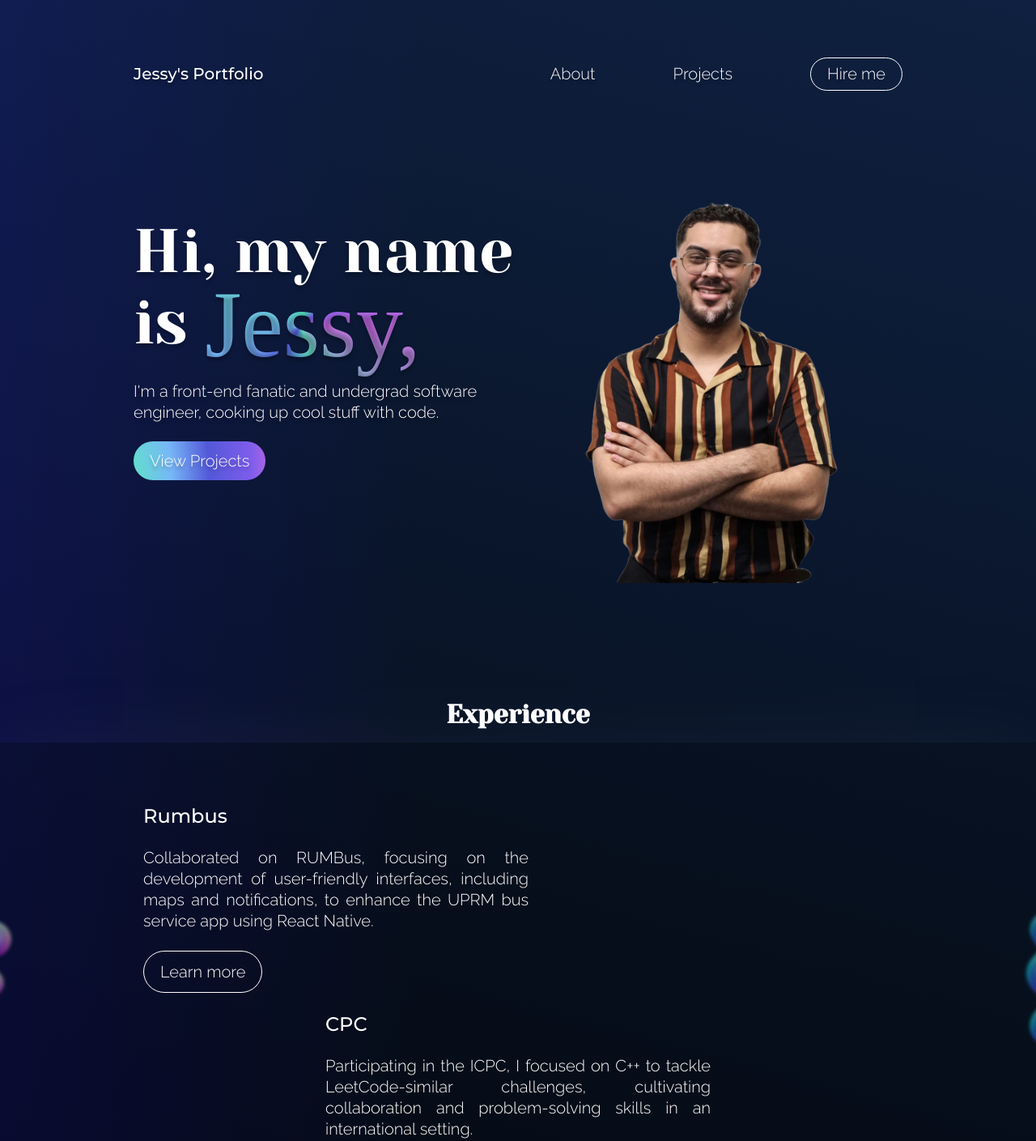
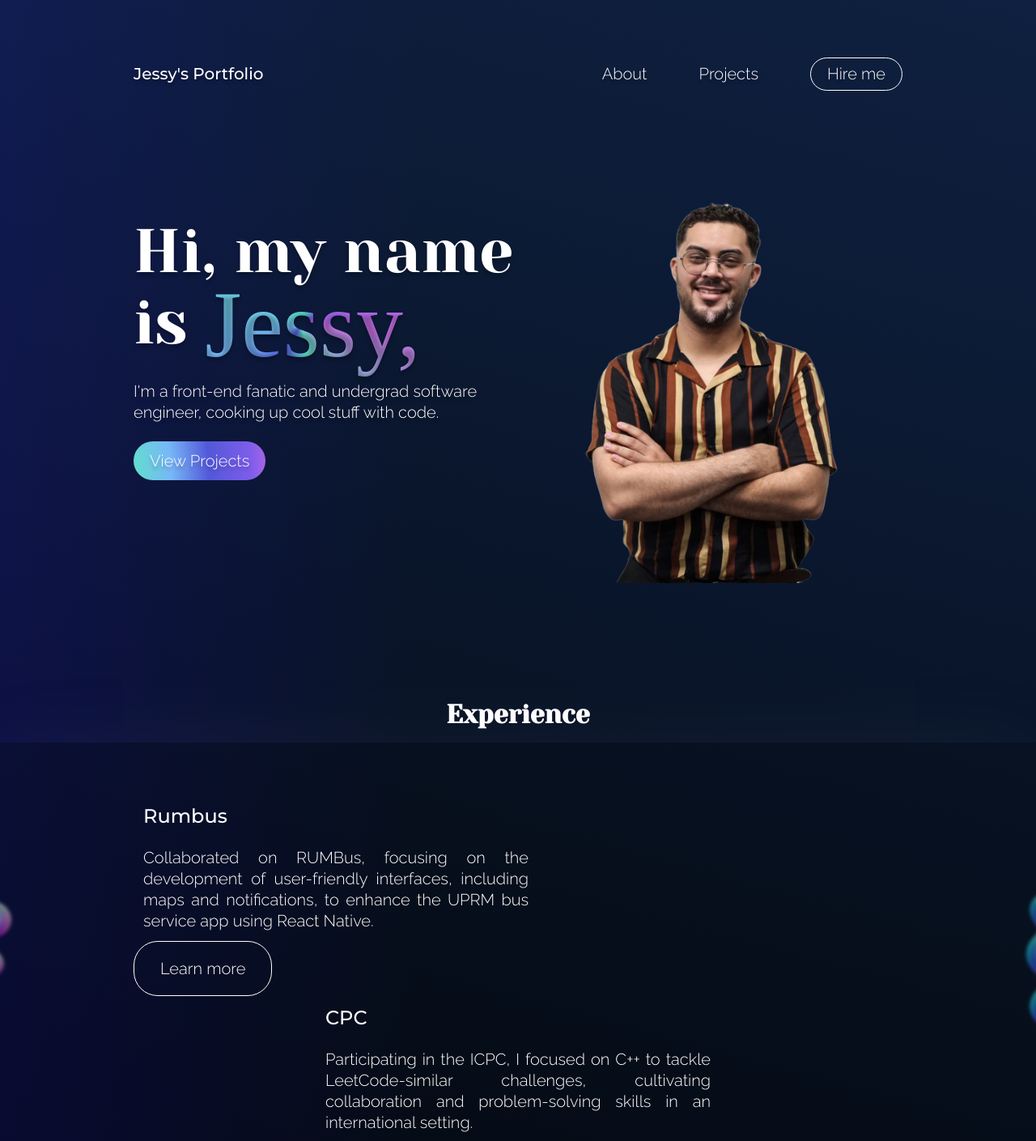
Before and after one commit to J3SSY-ANDU/my-portfolio, a React (Create React App) app: page / in a window 1280 px wide. Shown: the top 1409 px of the page at 81% size. Built offline with nearby package versions, Linux system fonts and the light colour scheme; a web font is replaced by a local one.

Commit message:
buttons update

```diff
--- a/src/App.css
+++ b/src/App.css
@@ -28,6 +28,7 @@ a {
     border-radius: 30px;
     outline: none;
     padding: 0.5rem 1.25rem;
+    cursor: pointer;
 }
 
 .portfolio__app-header {
--- a/src/components/experience/Experience.jsx
+++ b/src/components/experience/Experience.jsx
@@ -7,7 +7,7 @@ function Experience({ title, text }) {
             <div className='portfolio__experience-content section__width'>
                 <h3>{title}</h3>
                 <p>{text}</p>
-                <p className='transparent-button'><a href='#projects'>Learn more</a></p>
+                <a href='#projects' className='transparent-button'><p>Learn more</p></a>
             </div>
         </div>
     )
--- a/src/components/experience/experience.css
+++ b/src/components/experience/experience.css
@@ -23,10 +23,6 @@
     line-height: 26px;
     text-align: justify;
     color: #FFFFFF;
-}
-
-.portfolio__experience-content:last-child {
-    cursor: pointer;
 }
 
 @media screen and (min-width: 1700px) {
--- a/src/containers/experiences/experiences.css
+++ b/src/containers/experiences/experiences.css
@@ -47,8 +47,6 @@
 
 .portfolio__experiences-overlay_info-map .portfolio__experience-content > :last-child {
     align-self: flex-start;
-    text-align: center;
-    padding: 0.75rem 1.25rem;
 }
 
 .portfolio__experiences-overlay_info-map > :nth-child(2)  {
@@ -107,13 +105,18 @@
     }
 
     .portfolio__experiences-overlay_info-map .portfolio__experience-content > :last-child {
-        padding: 1rem 1.5rem;
+        padding: 0rem 1rem;
     }
 }
 
 @media screen and (max-width: 1000px) {
     .portfolio__experience-content h3, .portfolio__experience-content p {
         margin: 0.6rem;
+    }
+
+    .portfolio__experiences-overlay_info-map >:nth-child(1),
+    .portfolio__experiences-overlay_info-map >:nth-child(2)  {
+        margin-bottom: 1.5rem;
     }
 
     .first-image {
@@ -127,6 +130,10 @@
     .third-image {
         right: 600px;
         top: 650px;
+    }
+
+    .portfolio__experiences-overlay_info-map .portfolio__experience-content > :last-child {
+        padding: 0rem 0.75rem;
     }
 }
 
@@ -143,7 +150,6 @@
     .portfolio__experiences-overlay_info-map >:nth-child(1),
     .portfolio__experiences-overlay_info-map >:nth-child(2)  {
         align-self: flex-start;
-        margin-bottom: 1.5rem;
     }
 
     .portfolio__experiences-overlay_info-map >:nth-child(3) {
--- a/src/containers/navbar/Navbar.jsx
+++ b/src/containers/navbar/Navbar.jsx
@@ -5,9 +5,9 @@ import './navbar.css';
 
 const Menu = () => (
     <>
-        <p><a href='#experience'>About</a></p>
-        <p><a href='#projects'>Projects</a></p>
-        <p className='transparent-button'><a href='#hire-me'>Hire me</a></p>
+        <a href='#experience'><p>About</p></a>
+        <a href='#projects'><p>Projects</p></a>
+        <a href='#hire-me' className='transparent-button'><p>Hire me</p></a>
     </>
 )
 
--- a/src/containers/navbar/navbar.css
+++ b/src/containers/navbar/navbar.css
@@ -32,12 +32,16 @@
     font-weight: 300;
     font-size: 20px;
     line-height: 23px;
-    margin: 0 3rem;
     cursor: pointer;
 }
 
 .portfolio__navbar-links_container p:last-child {
-    margin: 0 0 0 3rem;
+    padding: 0;
+    margin: 0;
+}
+
+.portfolio__navbar-links_container a {
+    margin-left: 4rem;
 }
 
 .portfolio__navbar-menu {
@@ -56,6 +60,7 @@
     background-color: #040d1290;
     box-shadow: 0px 0px 5px rgba(0, 0, 0, 0.2);
     color: #fff;
+    z-index: 3;
 }
 
 .portfolio__navbar-menu_content p {
@@ -71,7 +76,7 @@
     margin-bottom: 1rem;
 }
 
-.portfolio__navbar-menu_content p:last-child {
+.portfolio__navbar-menu_content a:last-child {
     border: none;
     padding: 0;
 }
```
